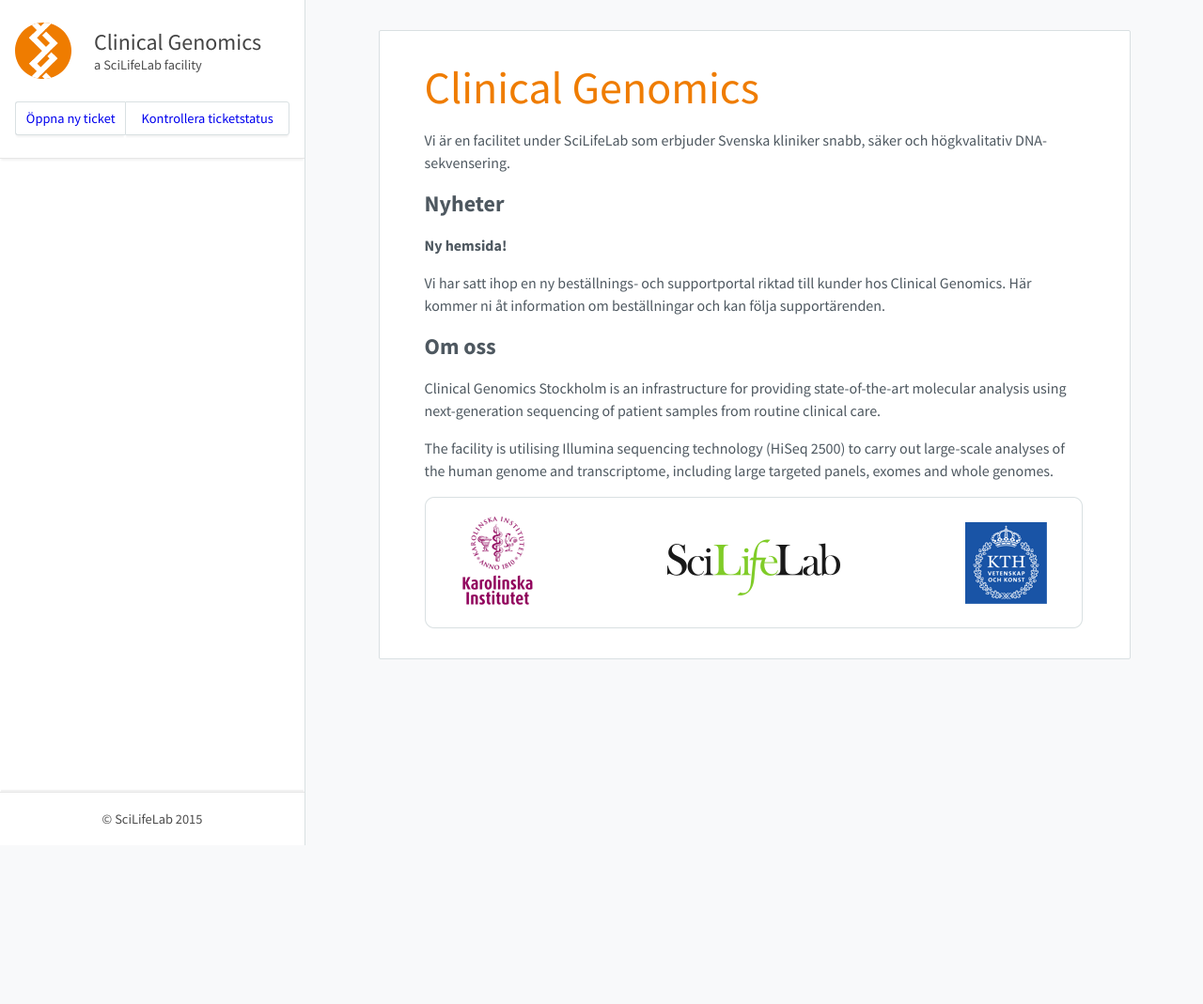
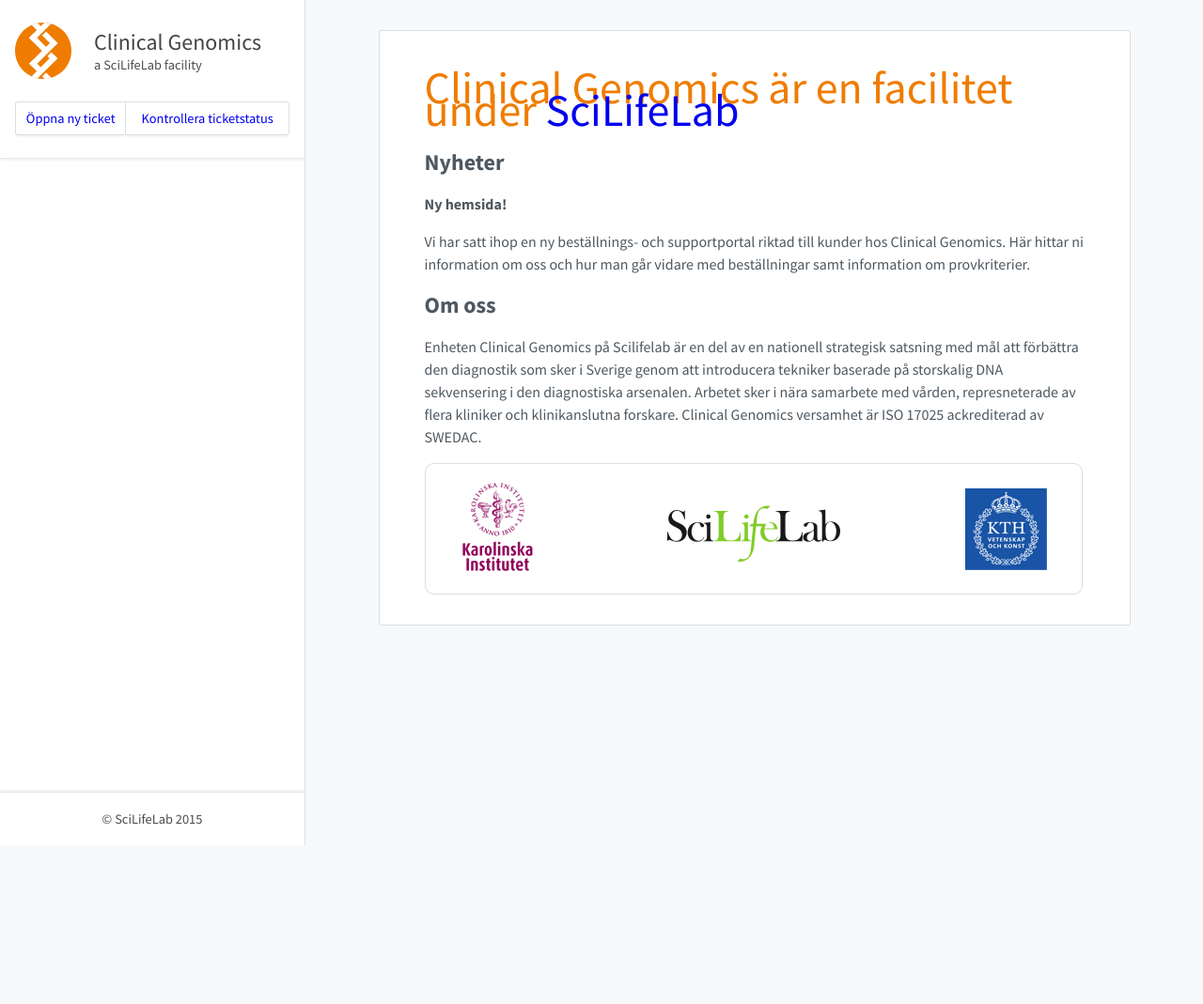
Before and after one commit to Clinical-Genomics/clinical-genomics.github.io, a Jekyll site: the page built from index.md, in a window 1280 px wide. Shown: the whole page at 94% size. Built offline with Jekyll 4.4.1, drawn with Linux system fonts in a browser that asks for light colours; nearby versions of some CDN libraries.

Commit message:
Update index.md
Uppdaterad text till svenska

```diff
--- a/index.md
+++ b/index.md
@@ -1,17 +1,14 @@
 ---
 layout: base
 ---
-# Clinical Genomics
-Vi är en facilitet under SciLifeLab som erbjuder Svenska kliniker snabb, säker och högkvalitativ DNA-sekvensering.
+# Clinical Genomics är en facilitet under [SciLifeLab](www.scilifelab.se)
 
 ## Nyheter
 **Ny hemsida!**
 
-Vi har satt ihop en ny beställnings- och supportportal riktad till kunder hos Clinical Genomics. Här kommer ni åt information om beställningar och kan följa supportärenden.
+Vi har satt ihop en ny beställnings- och supportportal riktad till kunder hos Clinical Genomics. Här hittar ni information om oss och hur man går vidare med beställningar samt information om provkriterier.
 
 ## Om oss
-Clinical Genomics Stockholm is an infrastructure for providing state-of-the-art molecular analysis using next-generation sequencing of patient samples from routine clinical care.
-
-The facility is utilising Illumina sequencing technology (HiSeq 2500) to carry out large-scale analyses of the human genome and transcriptome, including large targeted panels, exomes and whole genomes.
+Enheten Clinical Genomics på Scilifelab är en del av en nationell strategisk satsning med mål att förbättra den diagnostik som sker i Sverige genom att introducera tekniker baserade på storskalig DNA sekvensering i den diagnostiska arsenalen. Arbetet sker i nära samarbete med vården, represneterade av flera kliniker och klinikanslutna forskare. Clinical Genomics versamhet är ISO 17025 ackrediterad av SWEDAC.
 
 ![company logos](/assets/img/logos.png)
```
